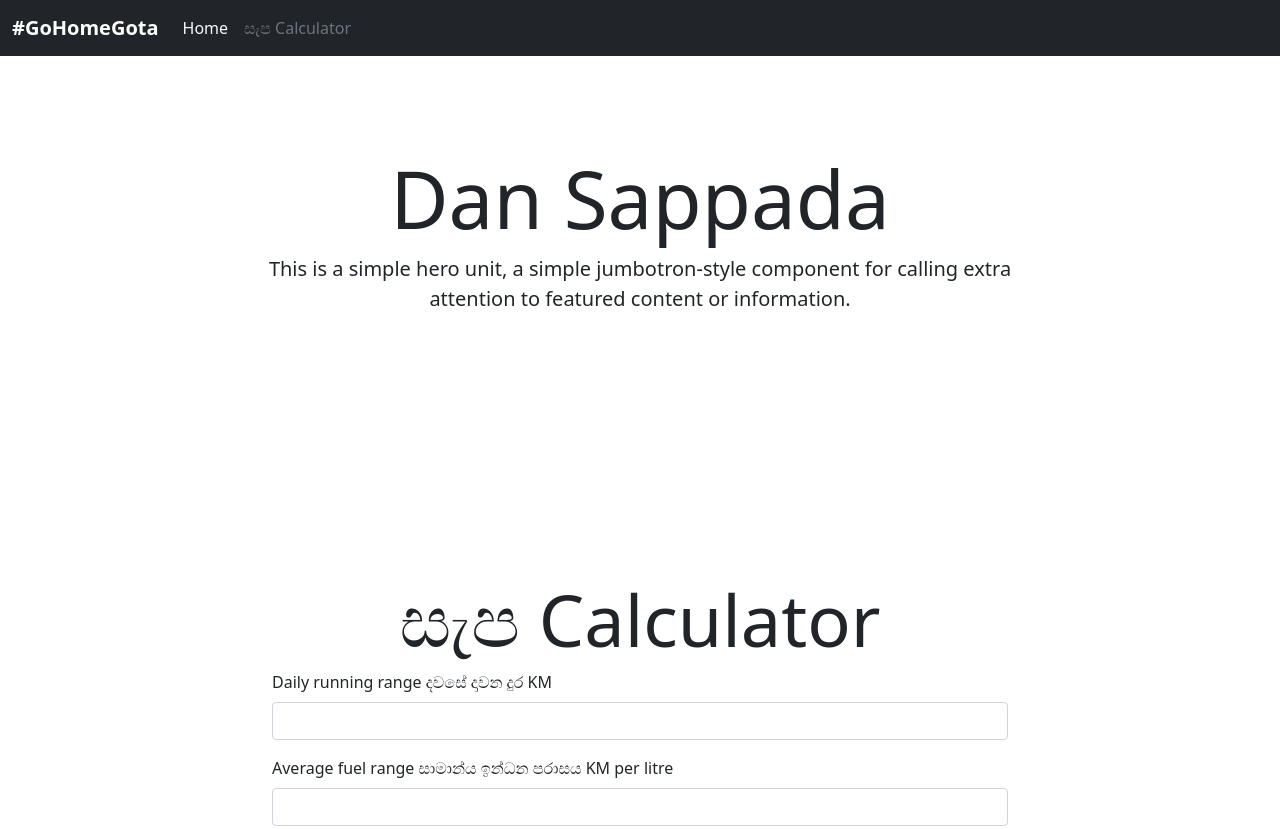
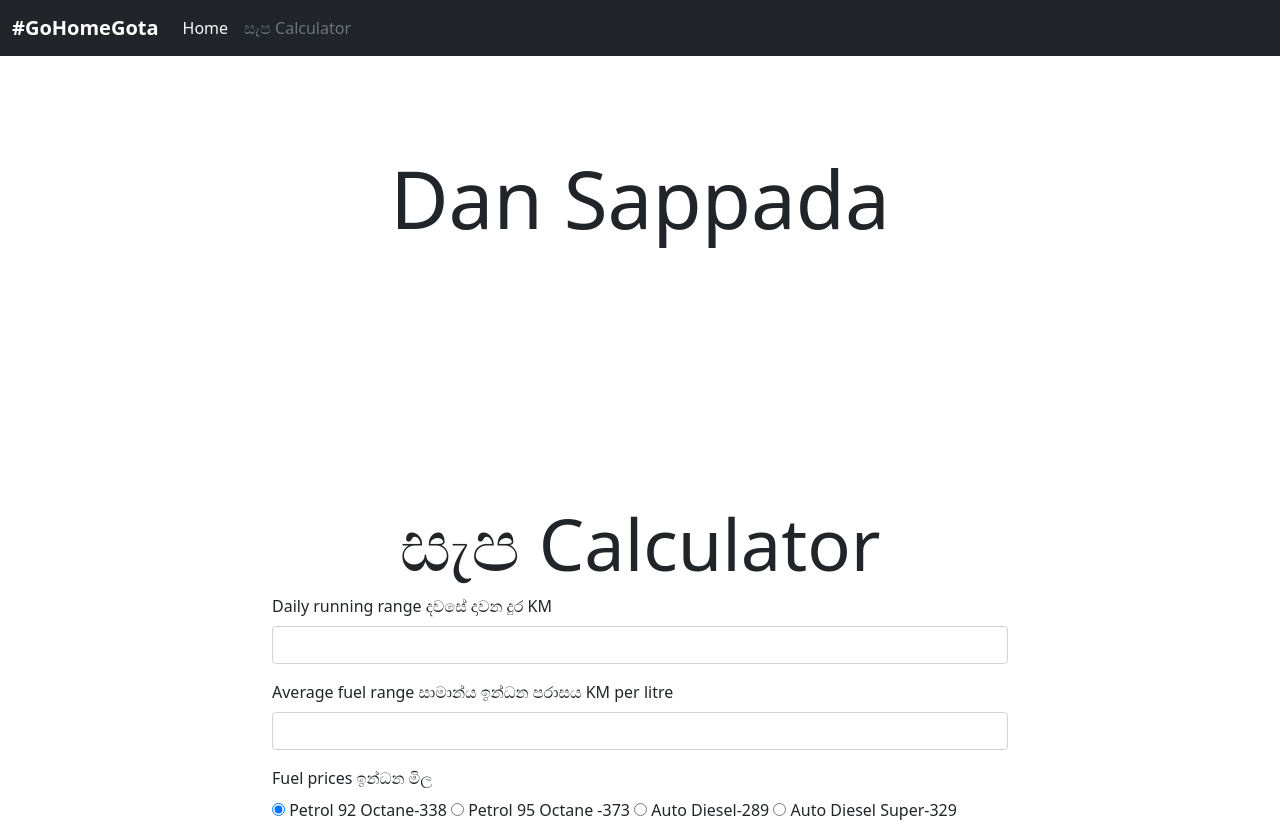
Before and after one commit to manjulaja/danSapada.github.io, a plain HTML site: page index.html in a window 1280 px wide. Shown: the top 829 px of the page. Drawn offline with nearby package versions, Linux system fonts and the light colour scheme.

Commit message:
remove text

```diff
--- a/index.html
+++ b/index.html
@@ -70,9 +70,9 @@
         <!-- Hero Section -->
         <div class="jumbotron positionCenter" id="heroSection">
             <h1 class="display-1">Dan Sappada</h1>
-            <p class="lead text-center">This is a simple hero unit, a simple jumbotron-style component for calling extra
+            <!-- <p class="lead text-center">This is a simple hero unit, a simple jumbotron-style component for calling extra
                 attention
-                to featured content or information.</p>
+                to featured content or information.</p> -->
             <!-- <hr class="my-4"> -->
             <!-- <figure class="text-center">
                 <blockquote class="blockquote">
```
